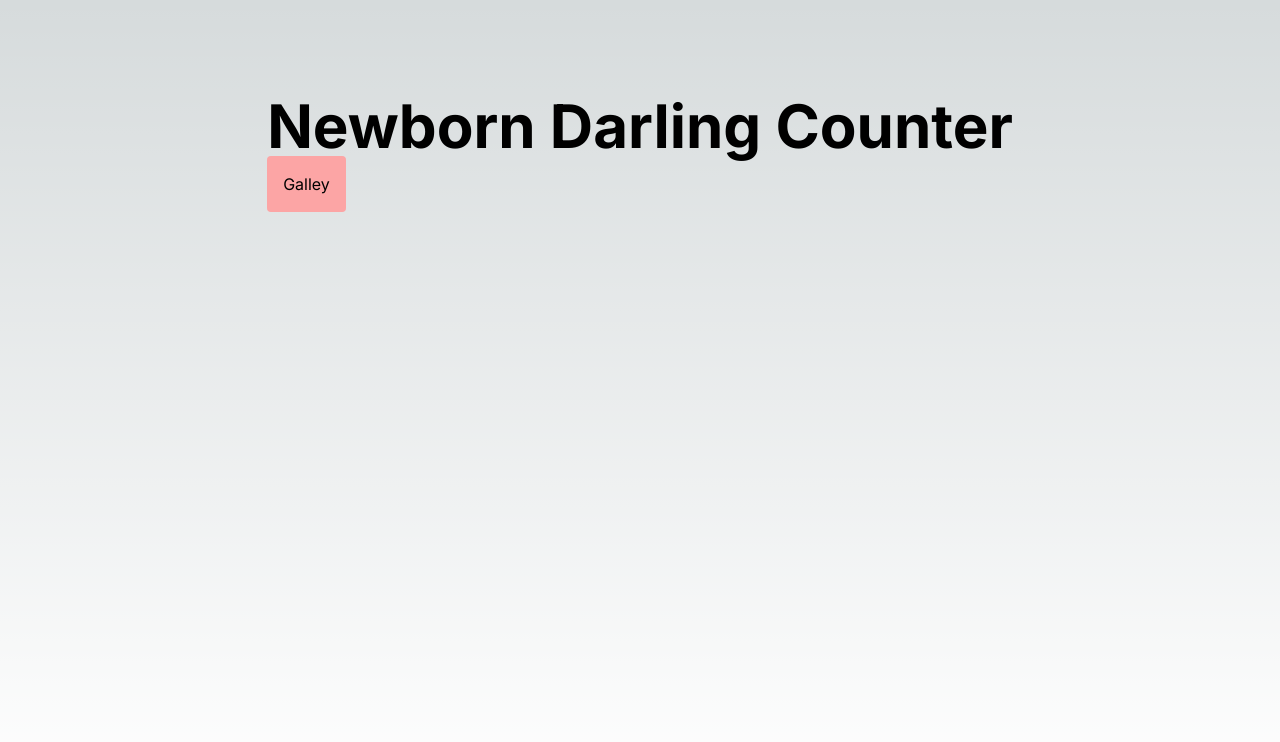
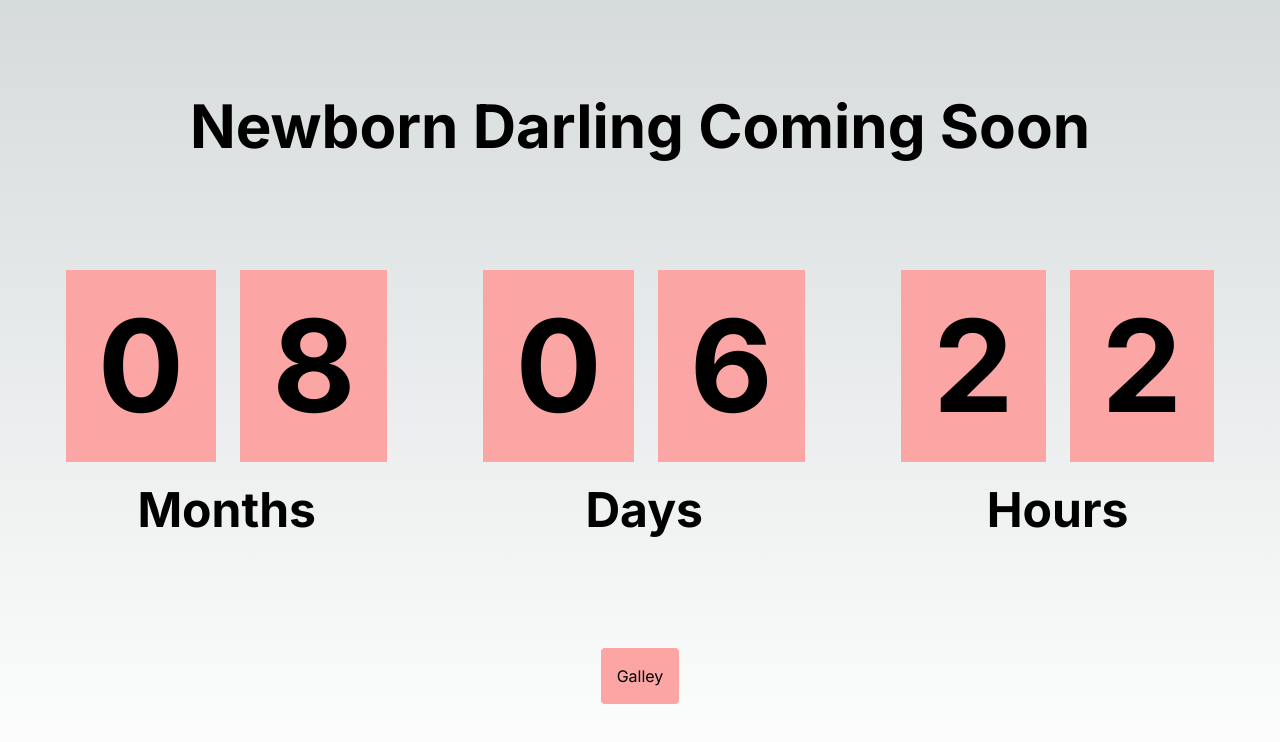
Before and after one commit to hamidreza8968/Newborn-Darling, a Next.js app: page / in a window 1280 px wide. Shown: the top 742 px of the page. Built offline with nearby package versions, Linux system fonts and the light colour scheme.

Commit message:
add/ Counter component

```diff
--- a/src/app/page.js
+++ b/src/app/page.js
@@ -1,5 +1,6 @@
 'use client';
 import {useRouter} from "next/navigation";
+import Counter from "../components/counter/Counter";
 
 export default function Home() {
     const rout = useRouter();
@@ -9,9 +10,10 @@ export default function Home() {
     return (
         <main className="flex min-h-screen flex-col items-center justify-between p-24">
             <div>
-        <h1 className="font-bold text-6xl">Newborn Darling Counter</h1>
+                <h1 className="font-bold text-6xl">Newborn Darling Coming Soon</h1>
+            </div>
+            <Counter deadlineDate={new Date('2025-01-25T12:00:00')}/>
             <button className="p-4 bg-red-300 rounded" onClick={handleGoGallery}>Galley</button>
-      </div>
         </main>
     );
 }
--- /dev/null
+++ b/src/components/counter/Counter.js
@@ -0,0 +1,46 @@
+import React, { useState, useEffect } from 'react';
+export default function Counter({deadlineDate}) {
+    const calculateTimeDifference = () => {
+        const now = new Date();
+        const difference = deadlineDate - now;
+        const months = Math.floor(difference / (1000 * 60 * 60 * 24 * 30.44));
+        const days = Math.floor((difference % (1000 * 60 * 60 * 24 * 30.44)) / (1000 * 60 * 60 * 24));
+        const hours = Math.floor((difference % (1000 * 60 * 60 * 24)) / (1000 * 60 * 60));
+        return { months, days, hours };
+    };
+    const [timeDifference, setTimeDifference] = useState(calculateTimeDifference());
+    useEffect(() => {
+        const intervalId = setInterval(() => {
+            setTimeDifference(calculateTimeDifference());
+        }, 1000); // Update every second
+        return () => clearInterval(intervalId); // Clean up interval on component unmount
+    }, []);
+
+    return(
+        <div>
+            <div className="flex gap-24">
+                <div className="flex flex-col gap-6 items-center">
+                    <div className="flex gap-6">
+                        <div className="bg-red-300 p-8 text-9xl text-black font-bold">{Math.floor(timeDifference.months / 10)}</div>
+                        <div className="bg-red-300 p-8 text-9xl text-black font-bold">{timeDifference.months % 10}</div>
+                    </div>
+                    <p className="text-5xl font-bold">Months</p>
+                </div>
+                <div className="flex flex-col gap-6 items-center">
+                    <div className="flex gap-6">
+                        <div className="bg-red-300 p-8 text-9xl text-black font-bold">{Math.floor(timeDifference.days / 10)}</div>
+                        <div className="bg-red-300 p-8 text-9xl text-black font-bold">{timeDifference.days % 10}</div>
+                    </div>
+                    <p className="text-5xl font-bold">Days</p>
+                </div>
+                <div className="flex flex-col gap-6 items-center">
+                    <div className="flex gap-6">
+                        <div className="bg-red-300 p-8 text-9xl text-black font-bold">{Math.floor(timeDifference.hours / 10)}</div>
+                        <div className="bg-red-300 p-8 text-9xl text-black font-bold">{timeDifference.hours % 10}</div>
+                    </div>
+                    <p className="text-5xl font-bold">Hours</p>
+                </div>
+            </div>
+        </div>
+    )
+}
```
Lines whose indentation alone changed are shown as unchanged.
